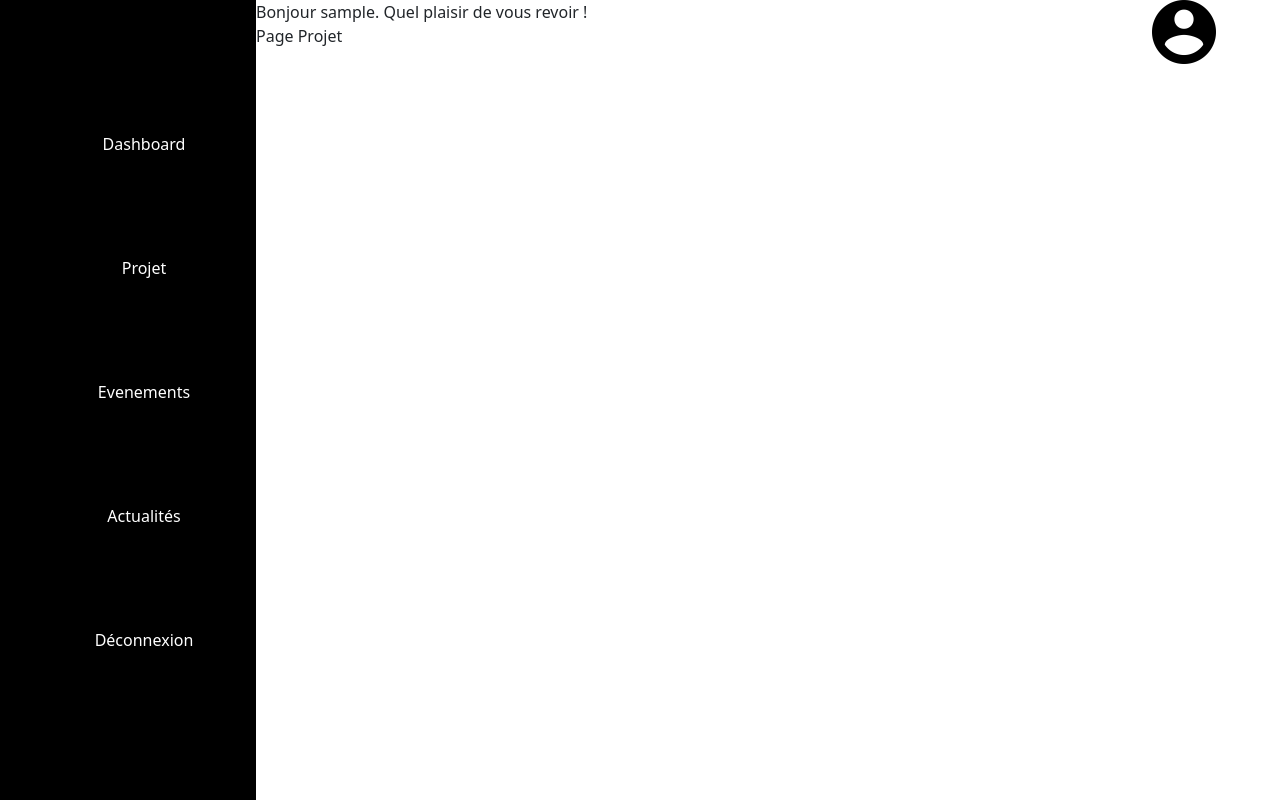
After one commit to NoamSeb/refonte_MMI, a PHP site: page /backoffice/projet.php in a window 1280 px wide. The commit adds this page. Run offline with PHP 8.4, Linux system fonts and the light colour scheme; the visitor is signed in with stand-in values (Sample User, id 1).

Commit message:
create pages for back office

```diff
--- /dev/null
+++ b/backoffice/projet.php
@@ -0,0 +1,85 @@
+<?php
+session_start();
+?>
+<!DOCTYPE html>
+<html lang="fr">
+
+<head>
+    <meta charset="UTF-8">
+    <meta http-equiv="X-UA-Compatible" content="IE=edge">
+    <meta name="viewport" content="width=device-width, initial-scale=1.0">
+    <title>Document</title>
+    <link rel="stylesheet" href="../style.css">
+    <link href="https://cdn.jsdelivr.net/npm/bootstrap@5.2.3/dist/css/bootstrap.min.css" rel="stylesheet" integrity="sha384-rbsA2VBKQhggwzxH7pPCaAqO46MgnOM80zW1RWuH61DGLwZJEdK2Kadq2F9CUG65" crossorigin="anonymous">
+</head>
+<style>
+    header {
+        height: fit-content;
+    }
+
+    header img {
+        float: right;
+    }
+
+    img {
+        width: 5vw;
+        height: 5vw;
+    }
+
+    nav {
+        background-color: black;
+        height: 100vh;
+        width: 20vw;
+        float: left;
+        display: flex;
+        flex-direction: column;
+        justify-content: space-around;
+        align-items: center;
+    }
+
+    nav ul {
+        height: 90%;
+        display: flex;
+        flex-direction: column;
+        justify-content: space-evenly;
+    }
+
+    ul{
+        text-decoration: none;
+        text-align: center;
+    }
+
+    .backoffice {
+        width: 100%;
+    }
+    .backoffice a {
+        color: white;
+        text-decoration: none;
+    }
+</style>
+
+<body>
+
+
+    <header>
+        <img src="../medias/user.png">
+    </header>
+    <div class="backoffice">
+        <nav>
+            <ul>
+                <li><a href="">Dashboard</a></li>
+                <li><a href="">Projet</a></li>
+                <li><a href="">Evenements</a></li>
+                <li><a href="">Actualités</a></li>
+                <li><a href="../controllers/logout.php">Déconnexion</a></li>
+            </ul>
+        </nav>
+        <?php
+        echo ("Bonjour " . $_SESSION['login'] . ". Quel plaisir de vous revoir !");
+        ?>
+        <p>Page Projet</p>
+    </div>
+</body>
+<script src="https://cdn.jsdelivr.net/npm/@popperjs/core@2.11.6/dist/umd/popper.min.js" integrity="sha384-oBqDVmMz9ATKxIep9tiCxS/Z9fNfEXiDAYTujMAeBAsjFuCZSmKbSSUnQlmh/jp3" crossorigin="anonymous"></script>
+<script src="https://cdn.jsdelivr.net/npm/bootstrap@5.2.3/dist/js/bootstrap.min.js" integrity="sha384-cuYeSxntonz0PPNlHhBs68uyIAVpIIOZZ5JqeqvYYIcEL727kskC66kF92t6Xl2V" crossorigin="anonymous"></script>
+</html>
--- a/controllers/login.php
+++ b/controllers/login.php
@@ -8,6 +8,6 @@ if ($result == false){
     session_start();
     $_SESSION['login']=$result['login'];
     $_SESSION['id']=$result['id_user'];
-    header('location: ../backoffice/main.php');
+    header('location: ../backoffice/dashboard.php');
 }
 ?>
```
Also changed, not shown: backoffice/actualite.php (added, +85 -0 lines), backoffice/dashboard.php (renamed from backoffice/main.php, +11 -10 lines), backoffice/evenement.php (added, +85 -0 lines).
